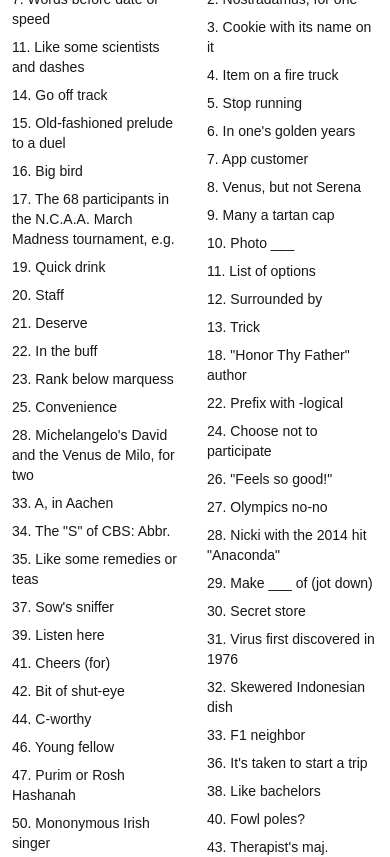
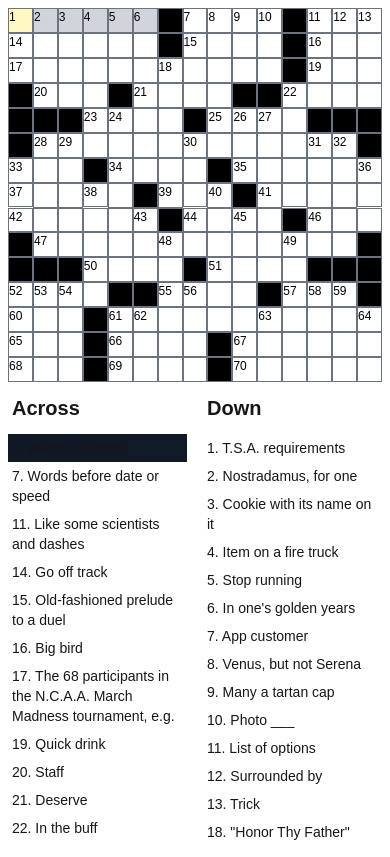
Before and after one commit to justrhoto/crossword, a Next.js app: page / in a window 390 px wide. Shown: the top 857 px of the page. Built offline with nearby package versions, Linux system fonts and the light colour scheme.

Commit message:
Add back overflow restriction

```diff
--- a/src/app/page.tsx
+++ b/src/app/page.tsx
@@ -187,7 +187,7 @@ export default function Home() {
           </div>
         ))}
       </div>
-      <div className="flex flex-row w-[100vw] lg:pl-9 md:max-w-xl md:max-h-[75vh] justify-end">
+      <div className="flex flex-row w-[100vw] lg:pl-9 md:max-w-xl md:max-h-[75vh] justify-end overflow-auto">
         {['Across', 'Down'].map((directionIndex) => {
           return (
             <div key={directionIndex} className="flex flex-col w-[50vw] grow">
```
